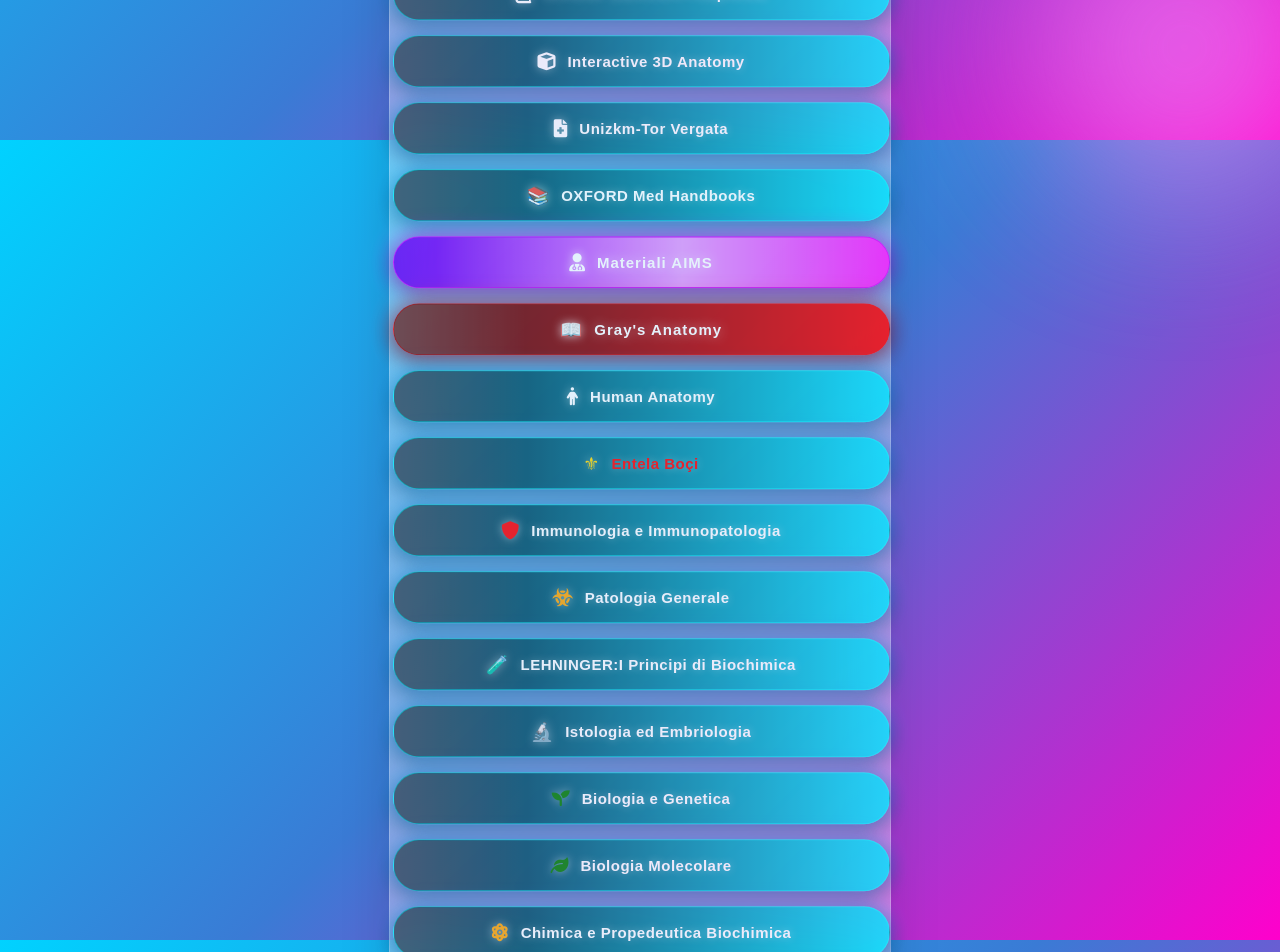
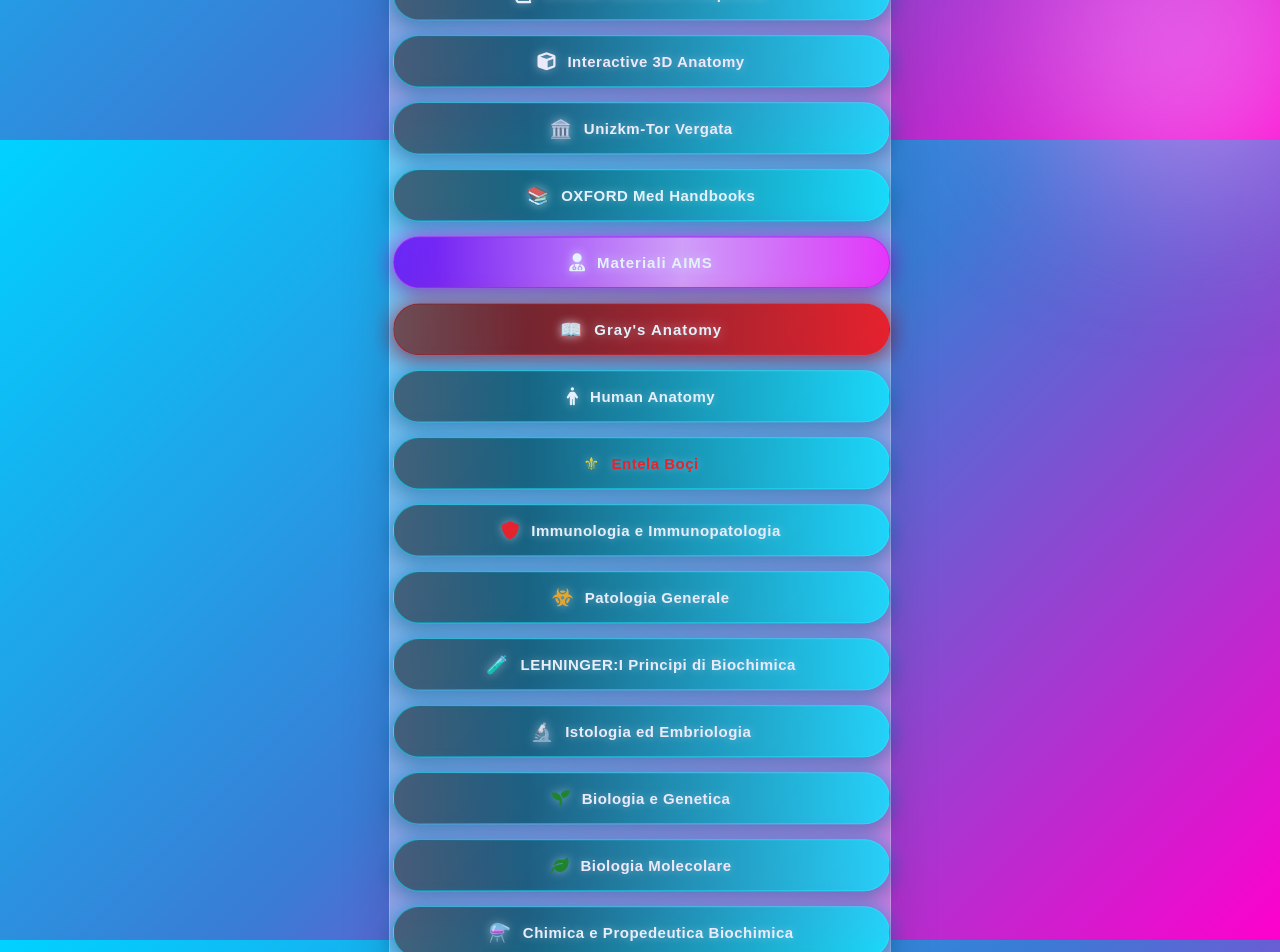
Before and after one commit to Entela53/archivio-medicina, a plain HTML site: page index.html in a window 1280 px wide. Shown: the part 660-1612 px from the top of the page. Drawn offline with Linux system fonts and the light colour scheme.

Commit message:
Update index.html

```diff
--- a/index.html
+++ b/index.html
@@ -298,7 +298,7 @@ input#searchInput::placeholder {
 
     <div style="position: absolute; top: 0; left: -150%; width: 100%; height: 100%; background: linear-gradient(90deg, transparent, rgba(255,255,255,0.4), transparent); animation: dritaLeviz 2.8s infinite linear; z-index: 1;"></div>
 
-    <i class="fas fa-file-medical" style="color: white !important; font-size: 18px; margin-right: 12px; z-index: 2; text-shadow: 0 0 10px rgba(255,255,255,0.5);"></i>
+    <i style="color: white !important; font-size: 18px; margin-right: 12px; z-index: 2; text-shadow: 0 0 10px rgba(255,255,255,0.5); font-style: normal; ">🏛️</i>
     <span style="color: white !important; font-size: 15px !important; font-weight: 800 !important; text-transform: none !important; z-index: 2; font-family: sans-serif; letter-spacing: 0.5px; text-shadow: 0 0 8px rgba(255,255,255,0.4);">
         Unizkm-Tor Vergata
     </span>
@@ -418,7 +418,7 @@ input#searchInput::placeholder {
 
     <div style="position: absolute; top: 0; left: -150%; width: 100%; height: 100%; background: linear-gradient(90deg, transparent, rgba(255,255,255,0.4), transparent); animation: dritaLeviz 2.8s infinite linear; z-index: 1;"></div>
 
-    <i class="fas fa-atom" style="color: orange !important; font-size: 18px; margin-right: 12px; z-index: 2; text-shadow: 0 0 10px rgba(255,255,255,0.5);"></i>
+    <i style="color: orange !important; font-size: 18px; margin-right: 12px; z-index: 2; text-shadow: 0 0 10px rgba(255,255,255,0.5); font-style: normal; ">⚗️</i>
     <span style="color: white !important; font-size: 15px !important; font-weight: 800 !important; text-transform: none !important; z-index: 2; font-family: sans-serif; letter-spacing: 0.5px; text-shadow: 0 0 8px rgba(255,255,255,0.4);">
         Chimica e Propedeutica Biochimica
     </span>
```
